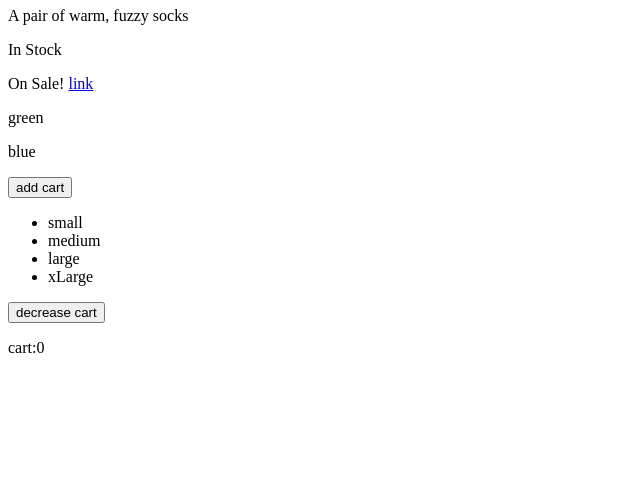
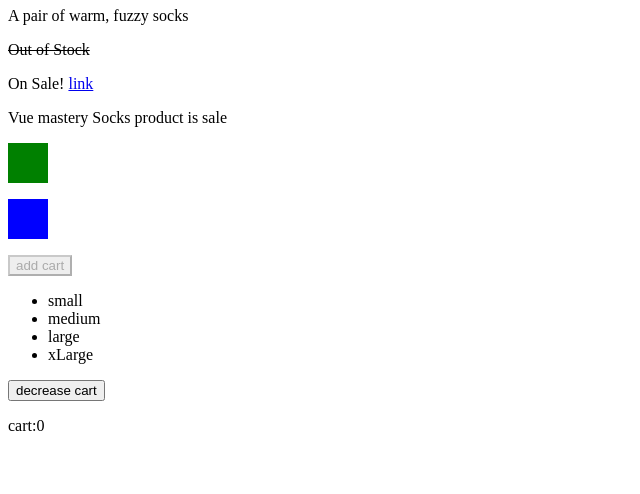
Before and after one commit to fatemeh-ta/vue-practice, a website: page index.html in a window 1280 px wide. Shown: the part 306-800 px from the top of the page, without its empty margins (0-640 px from the left). Drawn offline with nearby package versions, Linux system fonts and the light colour scheme.

Commit message:
done six and seven part vue mastery

```diff
--- a/index.html
+++ b/index.html
@@ -2,6 +2,7 @@
   <head>
     <meta charset="UTF-8" />
     <meta name="viewport" content="width=device-width, initial-scale=1.0" />
+    <link rel="stylesheet" href="./main.css" />
     <title>Document</title>
   </head>
   <body>
@@ -10,21 +11,41 @@
         <div class="product-image">
           <img :src="image" :alt="altText" />
         </div>
-
         <div class="product-info">
-          <h1>{{product}}</h1>
+          <h1>{{title}}</h1>
           <p>{{description}}</p>
           <p v-if="inStock">In Stock</p>
-          <p v-else>Out of Stock</p>
+
+          <!--*************** PRACTICE PART 6 ******************* -->
+          <p v-else :class="!inStock ? 'textDec' : ''">Out of Stock</p>
+
+          <!--*************** END OF PRACTICE PART 6 ******************* -->
+
           <span v-show="onSale">On Sale!</span>
           <a :href="link">link</a>
+
+          <!--*************** PRACTICE PART 7 ******************* -->
+          <p>{{onSalePrint}}</p>
+
+          <!--*************** END OF PRACTICE PART 7 ******************* -->
         </div>
 
-        <div v-for="variant in variants" :key="variant.variantId">
-          <p @mouseover="updateImage(variant)">{{variant.varianColor}}</p>
+        <div
+          v-for="(variant,index) in variants"
+          :key="variant.variantId"
+          class="box_color"
+          :style="{backgroundColor : variant.varianColor}"
+          @mouseover="updateImage(index)"
+        >
+          <!-- <p @mouseover="updateImage(variant)">{{variant.varianColor}}</p> -->
         </div>
-
-        <button @click="addCart">add cart</button>
+        <button
+          @click="addCart"
+          :disabled="!inStock"
+          :class="{disable_button : !inStock}"
+        >
+          add cart
+        </button>
       </div>
 
       <!-- Exercise LIST  -->
--- /dev/null
+++ b/main.css
@@ -0,0 +1,13 @@
+.box_color {
+  width: 40px;
+  height: 40px;
+  margin-bottom: 16px;
+}
+
+.disable_button {
+  background-color: #eee;
+}
+
+.textDec {
+  text-decoration: line-through;
+}
--- a/main.js
+++ b/main.js
@@ -2,23 +2,28 @@ new Vue({
   el: "#app",
   data: {
     product: "Socks",
-    image: "./assets/socks-green.jpeg",
+    brand: "Vue mastery",
+    // image: "",
+    selectedVariant: 0,
     altText: "alt",
     description: "A pair of warm, fuzzy socks",
-    inStock: true,
+    // inStock: true,
     onSale: true,
     link: "https://www.vuemastery.com/courses/intro-to-vue-js/attribute-binding",
+    // inStock: false,
     variants: [
       {
         varianColor: "green",
         variantSrc: "./assets/socks-green.jpeg",
         variantId: 1,
+        variantQuantity: 0,
       },
 
       {
         varianColor: "blue",
         variantSrc: "./assets/socks-blue.jpeg",
         variantId: 2,
+        variantQuantity: 10,
       },
     ],
     sizes: [
@@ -30,13 +35,39 @@ new Vue({
     cart: 0,
   },
 
+  computed: {
+    title() {
+      return this.brand + " " + this.product;
+    },
+
+    image() {
+      return this.variants[this.selectedVariant].variantSrc;
+    },
+
+    inStock() {
+      return this.variants[this.selectedVariant].variantQuantity;
+    },
+
+    onSalePrint() {
+      if (this.onSale) {
+        return this.brand + " " + this.product + " " + "product is sale";
+      } else {
+        return this.brand + " " + this.product + " " + "product is not sale";
+      }
+    },
+  },
+
   methods: {
     addCart() {
       this.cart += 1;
     },
 
-    updateImage(image) {
-      this.image = image.variantSrc;
+    // updateImage(image) {
+    //   this.image = image.variantSrc;
+    // },
+
+    updateImage(index) {
+      this.selectedVariant = index;
     },
 
     decreaseCart() {
```
